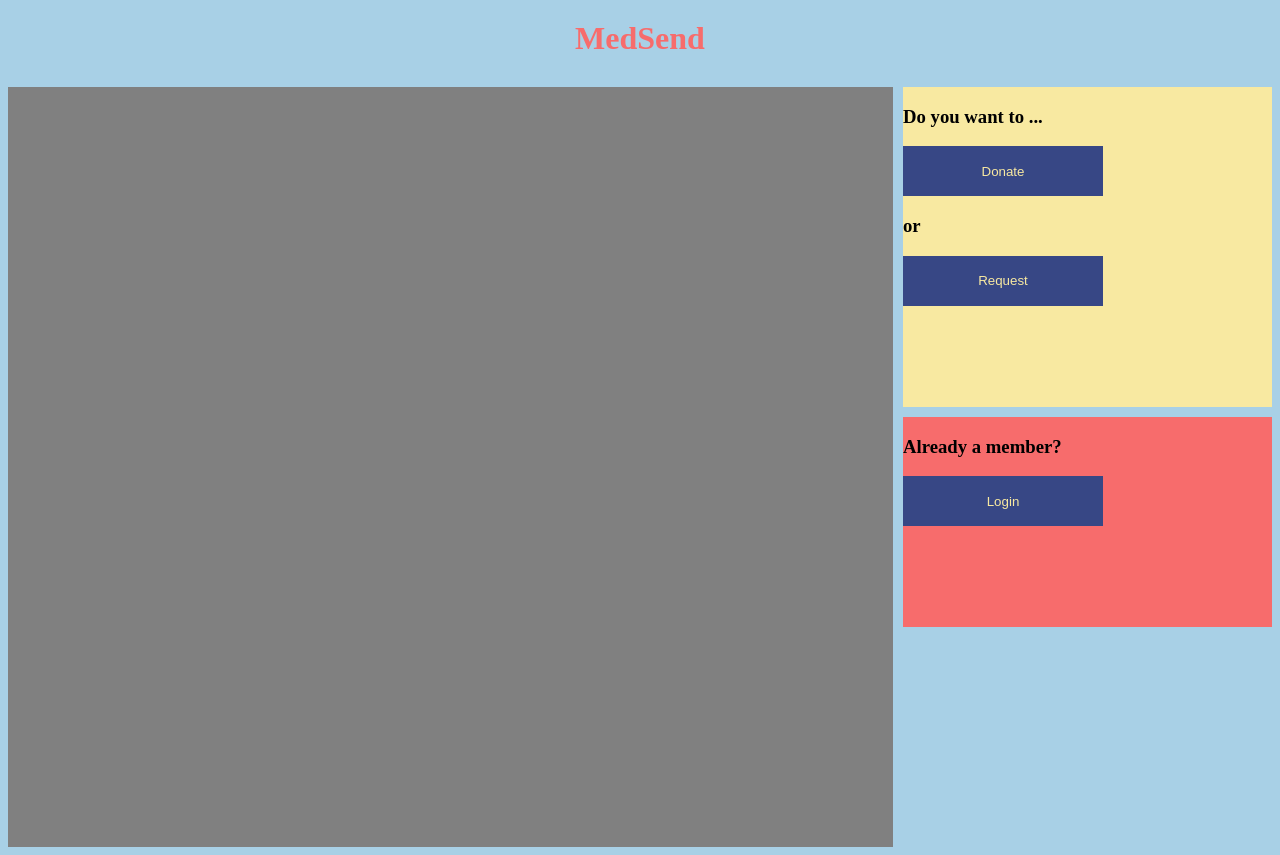
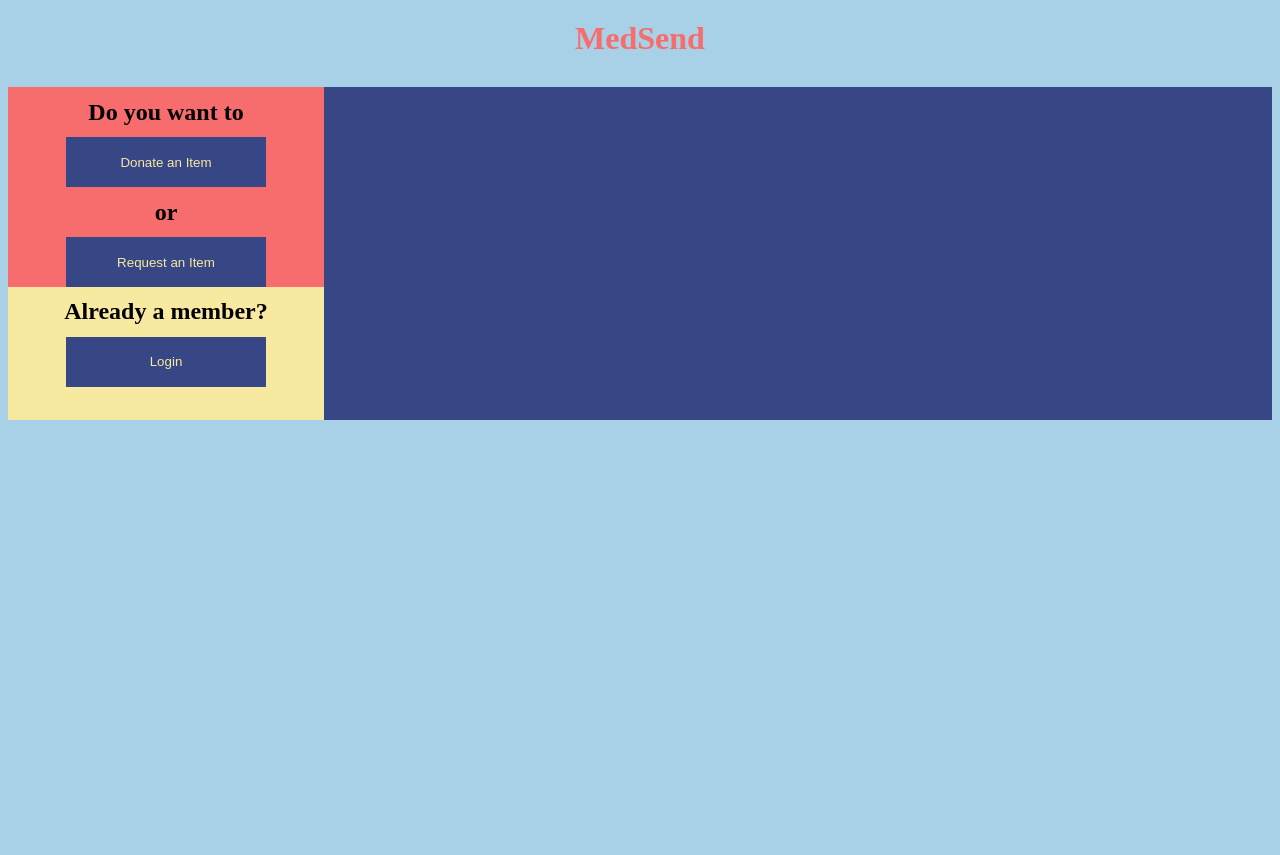
Before and after one commit to jmurp7385/medsend, a Python web app: template app/templates/index.html in a window 1280 px wide. After the commit the page ends 420 px from the top, so only its background shows below. Run offline with Jinja, Linux system fonts and the light colour scheme; the template is opened without the code that fills it, so the values that code supplies are empty.

Commit message:
updatee for pull

```diff
--- a/app/static/css/index.css
+++ b/app/static/css/index.css
@@ -1,51 +1,81 @@
 .grid-wrapper {
   display: grid;
-  grid-template-areas: "recent recent recent recent recent new"
-                       "recent recent recent recent recent new"
-                       "recent recent recent recent recent new"
-                       "recent recent recent recent recent login"
-                       "recent recent recent recent recent login"
-                       "recent recent recent recent recent ."
-                       "recent recent recent recent recent .";
+  grid-template-areas: "new   recent recent recent "
+                       "new   recent recent recent "
+                       "new   recent recent recent "
+                       "login recent recent recent "
+                       "login recent recent recent ";
 
-  /*grid-template-columns: repeat(3, 1fr);*/
-  grid-gap: 10px;
-  grid-auto-rows: minmax(100px, auto);
+  grid-template-columns: repeat(4, 1fr);
+  grid-gap: 0px;
+  grid-auto-rows: minmax(50px, 1fr);
 }
 
 .recent-donations-wrapper {
   grid-area: recent;
-  background-color: grey;
+  background-color: #374785;
 }
 
-.new-acc-wrapper {
-  grid-area: new;
-  background-color: #f8e9a1;
+.donation-grid-wrapper {
   display: grid;
-  grid-template-areas: ". title ."
-                       ". btn_d ."
-                       ". txt ."
-                       ". btn_r .";
-};
-
-.new-acc-sub-wrapper {
-
+  border: 1px;
+  border-style: solid;
+  grid-auto-rows: minmax(50px,100px);
+  grid-template-columns: 100px 1fr;
+  grid-template-areas: "img descr";
 }
 
-.txt {
-  grid-area: txt;
+img {
+  width: 100px;
+  height: 100px;
+  border-radius: 5px;
+  margin-left: 10px;
+}
+
+.item-img {
+  grid-area: img;
+}
+
+.descr {
+  grid-area: descr;
+  margin-top: 70px;
+  margin-left: 20px;
+  color: #f8e9a1;
+}
+
+.new-acc-grid-wrapper {
+  grid-area: new;
+  display: grid;
+  background-color: #f76c6c;
+  grid-auto-rows: minmax(50px, 50px);
+  grid-template-areas: "title"
+                       "btn_d"
+                       "or"
+                       "btn_r";
+}
+
+#or {
+  grid-area: or;
+  align-self: center;
+  justify-self: center;
 }
 
 .ttl {
   grid-area: title;
+  align-self: center;
+  justify-self: center;
 }
 
 #donate {
-  grid-area: btn_d
+  grid-area: btn_d;
+  align-self: center;
+  justify-self: center;
 }
 
 #request{
-  grid-area: btn_r
+  grid-area: btn_r;
+  align-self: center;
+  justify-self: center;
 }
 
 .center-wrapper {
@@ -53,13 +83,25 @@
   position: relative;
 }
 
-.login-wrapper {
+.login-grid-wrapper {
   grid-area: login;
-  background-color: #f76c6c;
+  display: grid;
+  background-color: #f8e9a1;
+  grid-auto-rows: minmax(50px, 50px);
+  grid-template-areas: "title"
+                       "lgn_btn";
 }
 
-h3 {
-  width: 200px;
+.lgn_title {
+  grid-area: title;
+  align-self: center;
+  justify-self: center;
+}
+
+.lgn_btn {
+  grid-area: lgn_btn;
+  align-self: center;
+  justify-self: center;
 }
 
 button {
--- a/app/templates/index.html
+++ b/app/templates/index.html
@@ -11,21 +11,24 @@
   <h1 class="title">MedSend</h1>
   <div class=grid-wrapper>
     <div class="recent-donations-wrapper">
-
+    {% for donation in donations %}
+      <div class="donation-grid-wrapper">
+        <img class="item-img" src={{donation.img}} alt="image goes here">
+        <h2 class="descr">{{donation.item}} were donated in {{donation.location}}</h2>
+      </div>
+    {% endfor %}
     </div>
 
-    <div class="new-acc-wrapper">
-      <div class="new-acc-sub-wrapper">
-        <h3 class="ttl">Do you want to ...</h3>
-        <button id="donate">Donate</button>
-        <h3 class="txt">or</h3>
-        <button id="request">Request</button>
-      </div>
+    <div class="new-acc-grid-wrapper">
+      <h2 class="ttl">Do you want to</h2>
+      <button id="donate">Donate an Item</button>
+      <h2 id="or">or</h2>
+      <button id="request">Request an Item</button>
     </div>
 
-    <div class="login-wrapper">
-      <h3>Already a member?</h3>
-      <button>Login</button>
+    <div class="login-grid-wrapper">
+      <h2 class="lgn_title">Already a member?</h2>
+      <button class="lgn_btn">Login</button>
     </div>
   </div>
 </body>
```
Also changed, not shown: app/app.py (+103 -5 lines), app/templates/donee.html (+5 -10 lines), app/templates/donee_profile.html (+18 -63 lines), 1 other file.
